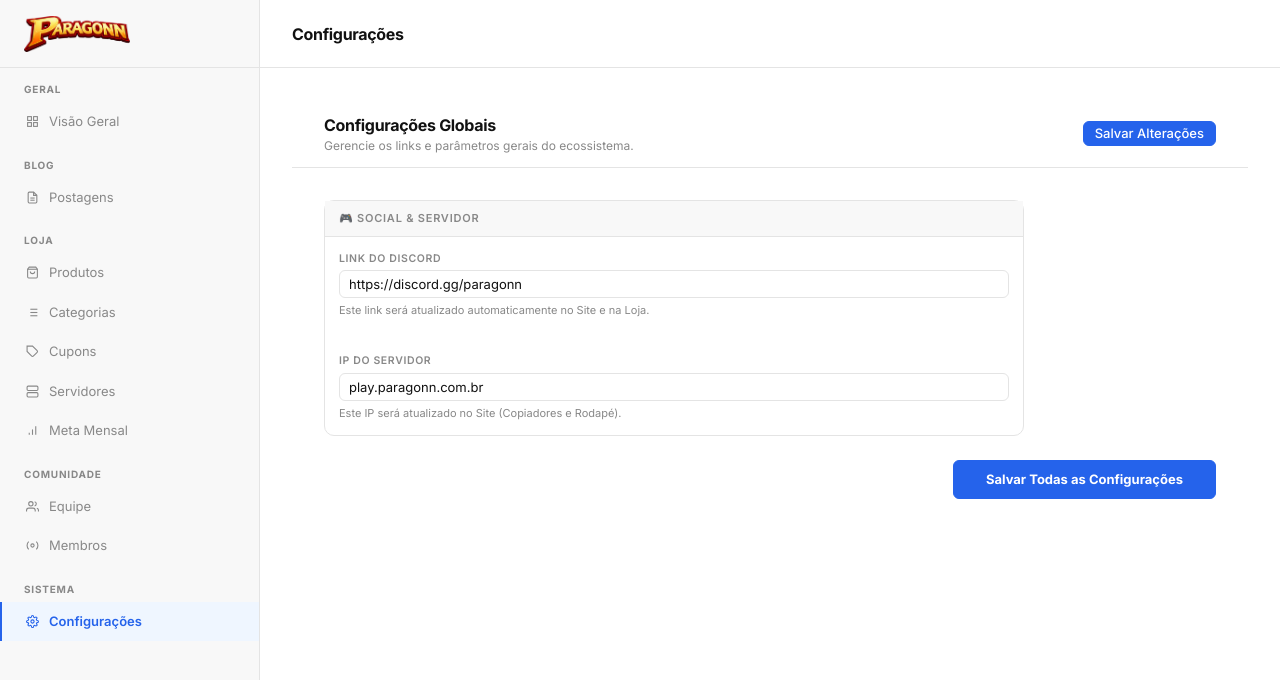
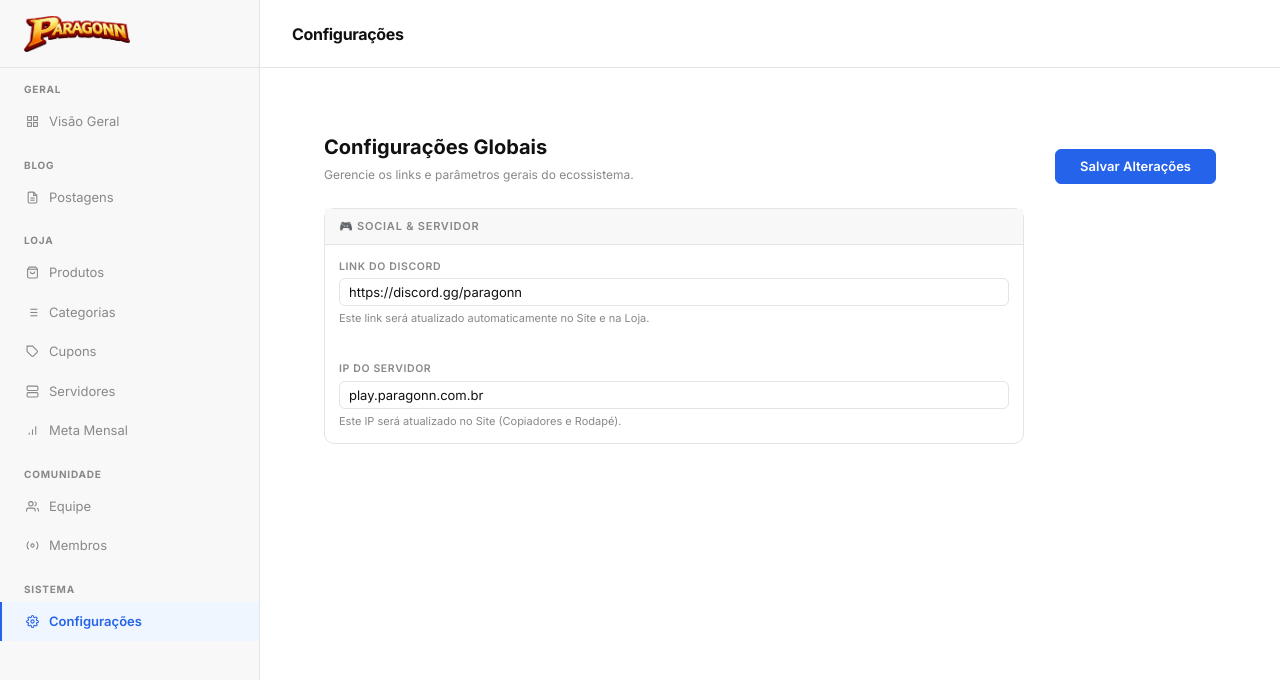
Before and after one commit to neveshardd/paragonn-dash, a SvelteKit app: page /configuracoes in a window 1280 px wide. Shown: the top 680 px of the page. Built offline with nearby package versions, Linux system fonts and the light colour scheme; no server answers; the database is empty.

Commit message:
Update +page.svelte

```diff
--- a/src/routes/configuracoes/+page.svelte
+++ b/src/routes/configuracoes/+page.svelte
@@ -35,13 +35,15 @@
 
 <svelte:head><title>Configurações Globais — Paragonn Panel</title></svelte:head>
 
-<div class="page-header">
+<div class="page-body">
+    <div style="display: flex; justify-content: space-between; align-items: flex-end; margin-bottom: 24px;">
         <div>
-        <div class="page-title">Configurações Globais</div>
-        <div class="page-sub">Gerencie os links e parâmetros gerais do ecossistema.</div>
+            <h2 style="font-size: 20px; font-weight: 700; margin-bottom: 4px;">Configurações Globais</h2>
+            <p class="muted sm">Gerencie os links e parâmetros gerais do ecossistema.</p>
         </div>
         <button
             class="btn btn-primary"
+            style="padding: 10px 24px; font-weight: 600;"
             on:click={saveAll}
             disabled={saving}
         >
@@ -49,7 +51,6 @@
         </button>
     </div>
 
-<div class="page-body">
     {#if message}
         <div class="alert {message.includes('Erro') ? 'alert-error' : 'alert-success'}">
             {message}
@@ -84,15 +85,4 @@
             </div>
         </div>
     </div>
-
-    <div style="margin-top: 24px; display: flex; justify-content: flex-end;">
-        <button
-            class="btn btn-primary"
-            style="padding: 12px 32px; font-weight: 700;"
-            on:click={saveAll}
-            disabled={saving}
-        >
-            {saving ? 'Salvando...' : 'Salvar Todas as Configurações'}
-        </button>
 </div>
-</div>
```
Lines whose indentation alone changed are shown as unchanged.
